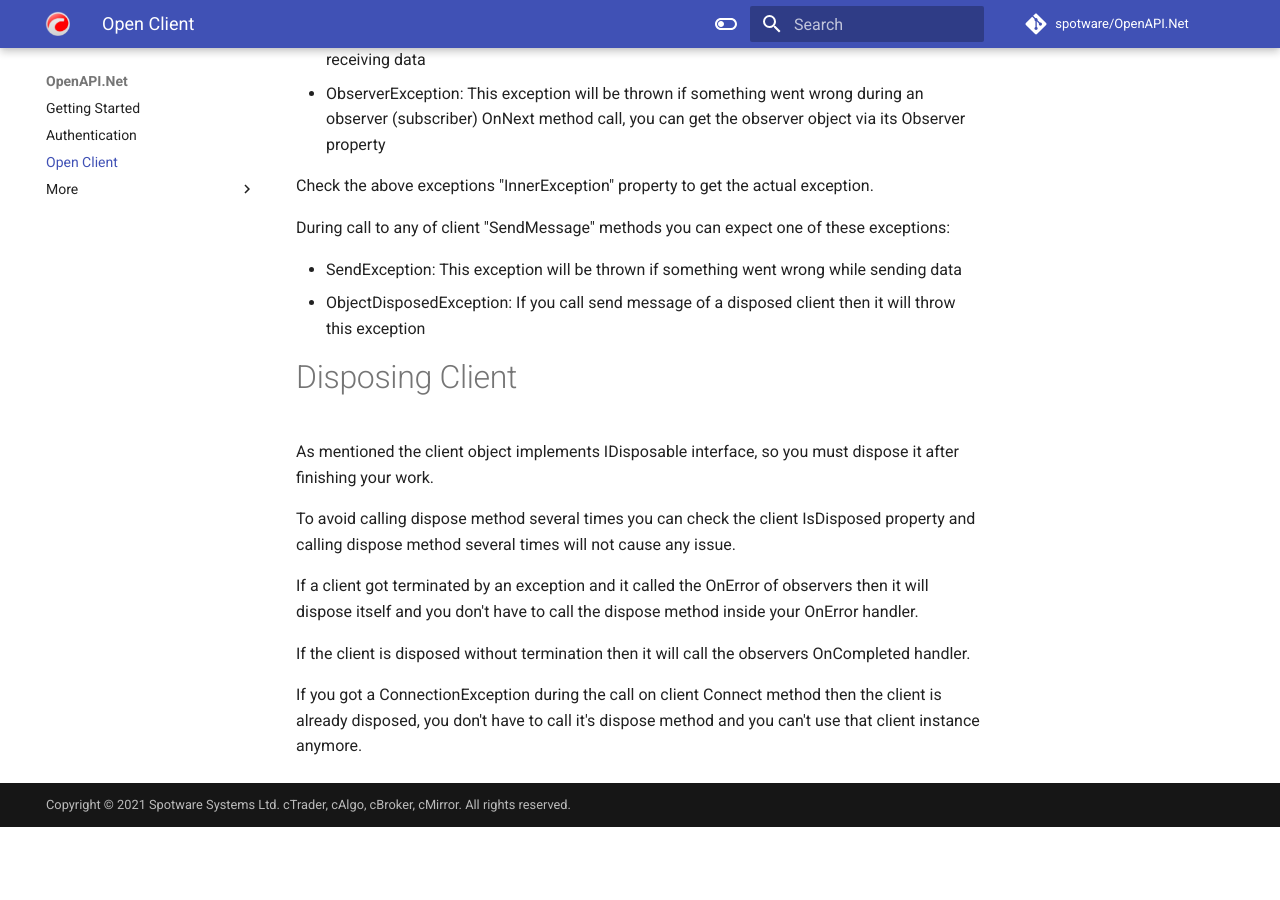
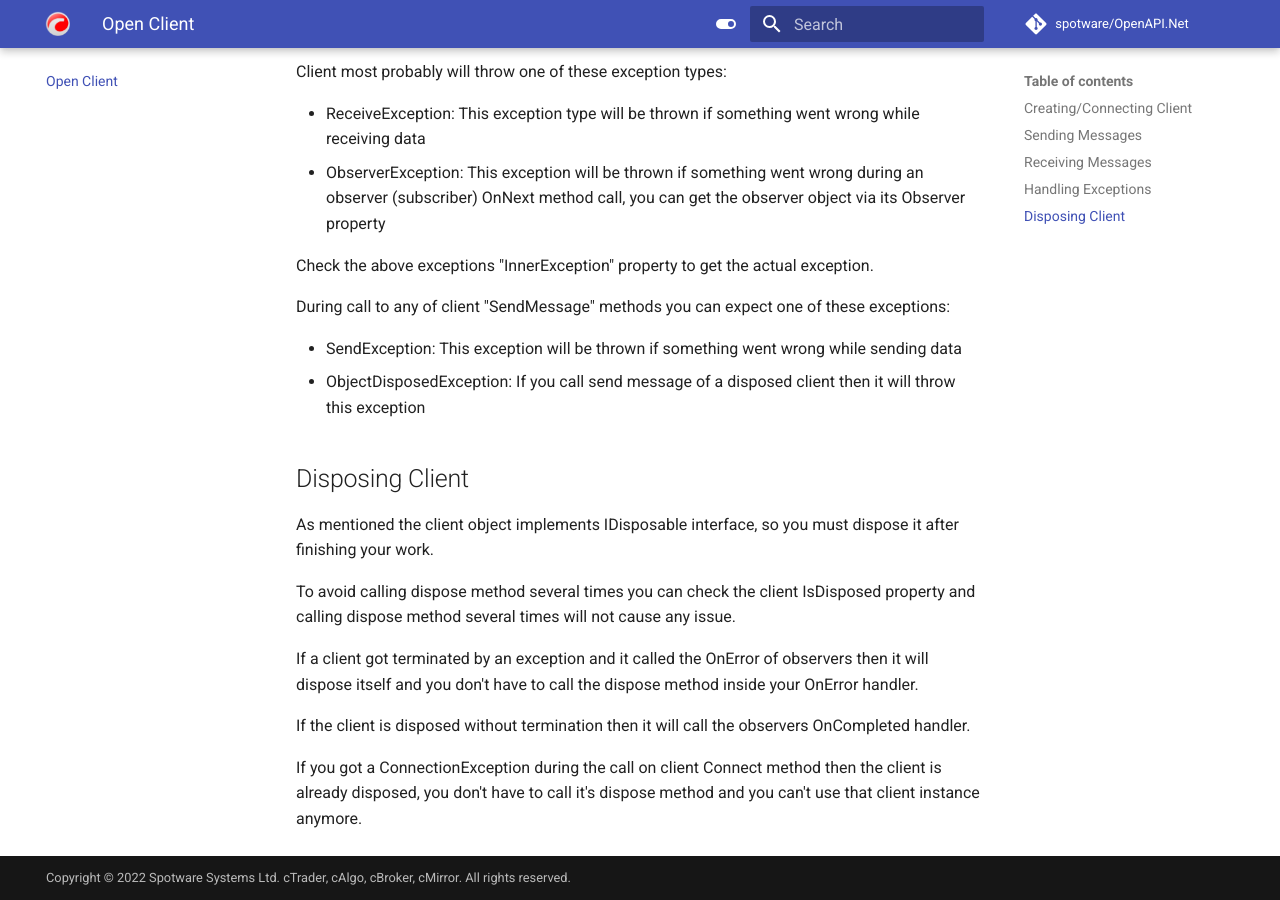
Before and after one commit to spotware/OpenAPI.Net, an MkDocs documentation site: the page built from docs/open-client.md, in a window 1280 px wide and 900 px high, scrolled down 3577 px. Built offline with MkDocs 1.6.1 and Material for MkDocs 9.7.7, drawn with Linux system fonts in a browser that asks for light colours; comment, search, counter and statistics services are not loaded; before the commit the page ends 4404 px from its top, so only the background shows below that.

Commit message:
Updated docs

```diff
--- /dev/null
+++ b/docs/js/extra.js
@@ -0,0 +1,4 @@
+document.addEventListener("DOMContentLoaded", function (event) {
+    copyrightYear = document.querySelector('#copyright-year');
+    copyrightYear.innerText = new Date().getUTCFullYear();
+});
--- a/docs/open-client.md
+++ b/docs/open-client.md
@@ -1,4 +1,4 @@
-# Creating/Connecting Client
+## Creating/Connecting Client
 
 The open client is the object that you will use to send/receive messages to API.
 
@@ -66,7 +66,7 @@
 
 The OpenClient class has some useful public properties you can use to check the state of client.
 
-# Sending Messages
+## Sending Messages
 
 You can send all of the Open API supported messages easily via your OpenClient object, just create the message object and send it by calling client "SendMessage" method:
 
@@ -93,7 +93,7 @@
 
 To send a message instantly you can use the SendMessageInstant method.
 
-# Receiving Messages
+## Receiving Messages
 
 The OpenClient (IOpenClient) class implements the RX "IObservable<IMessage>" interface, the "IMessage" is the base class of all Google Protobuf messages, this allows you to easily subscribe to any message type you want to receive:
 
@@ -133,7 +133,7 @@
 
 Client only stream a ProtoMessage if its ClientMsgId is set or it couldn't parse the actual message, otherwise it will not stream it.
 
-# Handling Exceptions
+## Handling Exceptions
 
 If something went wrong or client lost connection to API you can get the thrown exception by subscribing to client stream OnError:
 
@@ -158,7 +158,7 @@
 * SendException: This exception will be thrown if something went wrong while sending data
 * ObjectDisposedException: If you call send message of a disposed client then it will throw this exception
 
-# Disposing Client
+## Disposing Client
 
 As mentioned the client object implements IDisposable interface, so you must dispose it after finishing your work.
 
--- a/mkdocs.yml
+++ b/mkdocs.yml
@@ -1,11 +1,11 @@
 site_name: OpenAPI.Net
-site_url: https://openapinet.readthedocs.io/en/latest/
-site_description: OpenAPI.NET Documentation
+site_url: https://spotware.github.io/OpenAPI.Net/
+site_description: OpenAPI.NET Documentation, A .NET library for cTrader Open API
 repo_name: spotware/OpenAPI.Net
 repo_url: https://github.com/spotware/OpenAPI.Net
 edit_uri: "https://github.com/spotware/OpenAPI.Net/tree/master/docs"
 
-copyright: Copyright &copy; 2021 Spotware Systems Ltd. cTrader, cAlgo, cBroker, cMirror. All rights reserved.
+copyright: "Copyright &copy; <span id='copyright-year'></span> <a href='https://www.spotware.com/' target='_blank'>Spotware Systems Ltd.</a> cTrader, cAlgo, cBroker, cMirror. All rights reserved."
 
 theme:
     name: material
@@ -18,18 +18,30 @@
         - navigation.instant
         - navigation.top
         - navigation.tracking
+        - navigation.tabs
+        - navigation.sections
+        #- navigation.indexes
+        - search.highlight
+        - search.share
+        - search.suggest
+        #- content.code.annotate
+        - content.tabs.link
+        # - header.autohide
+        # - navigation.expand
+        # - navigation.instant
+        # - toc.integrate
     palette:
     - scheme: default
       primary: indigo
       accent: indigo
       toggle:
-        icon: material/toggle-switch-off-outline
+        icon: material/toggle-switch
         name: Switch to dark mode
     - scheme: slate
-      primary: red
-      accent: red
+      primary: indigo
+      accent: indigo
       toggle:
-        icon: material/toggle-switch
+        icon: material/toggle-switch-off-outline
         name: Switch to light mode
     font:
         text: Roboto
@@ -42,16 +54,11 @@
   - minify:
       minify_html: true
 
-nav:
-    - Getting Started: index.md
-    - Authentication: 'authentication.md'
-    - Open Client: 'open-client.md'
-    - More:
-        - 'Compiling Proto Files': 'compiling-proto-files.md'
-        - 'Calculating Symbol Tick/Pip Value': 'calculating-symbol-tick-value.md'
-
 extra:
   generator: false
+
+extra_javascript:
+  - js/extra.js
 
 markdown_extensions:
   - admonition
@@ -87,7 +94,16 @@
         - name: mermaid
           class: mermaid
           format: !!python/name:pymdownx.superfences.fence_code_format
-  - pymdownx.tabbed
   - pymdownx.tasklist:
       custom_checkbox: true
   - pymdownx.tilde
+  - pymdownx.tabbed:
+      alternate_style: true
+
+nav:
+    - Getting Started: index.md
+    - Authentication: 'authentication.md'
+    - Open Client: 'open-client.md'
+    - More:
+        - 'Compiling Proto Files': 'compiling-proto-files.md'
+        - 'Calculating Symbol Tick/Pip Value': 'calculating-symbol-tick-value.md'
```
Also changed, not shown: docs/authentication.md (+4 -4 lines), docs/index.md (+3 -3 lines), docs/img/favicon.ico.
